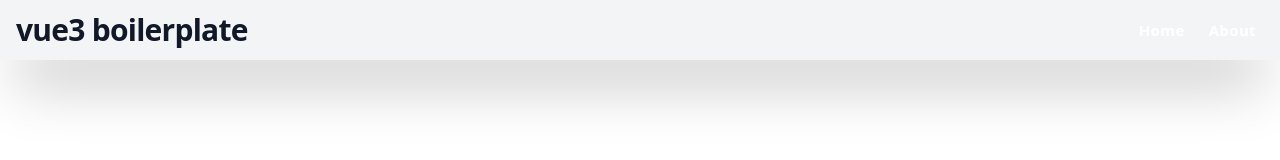
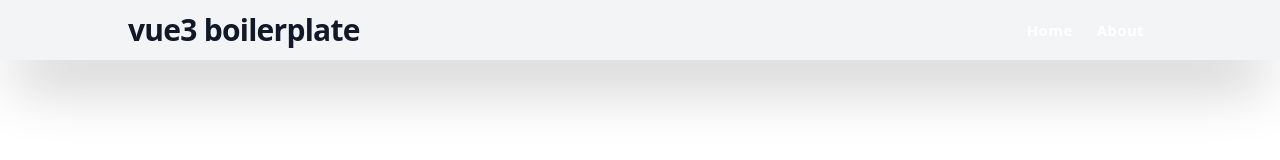
Before and after one commit to savconstantine/vue3-boilerplate, a Vue app: page / in a window 1280 px wide. Shown: the top 160 px of the page. Built offline with nearby package versions, Linux system fonts and the light colour scheme.

Commit message:
set max-width to header

```diff
--- a/src/components/Header.vue
+++ b/src/components/Header.vue
@@ -1,7 +1,8 @@
 <template>
   <header
-    class="bg-gray-100 dark:bg-gray-800 sm:flex sm:justify-between sm:items-center sm:px-4 sm:py-3 shadow-[0_35px_60px_-15px_rgba(0,0,0,0.3)]"
+    class="bg-gray-100 dark:bg-gray-800 sm:px-4 sm:py-3 shadow-[0_35px_60px_-15px_rgba(0,0,0,0.3)]"
   >
+    <div class="max-w-screen-lg mx-auto sm:flex sm:justify-between sm:items-center">
       <div class="flex items-center justify-between px-4 py-3 sm:p-0">
         <div>
           <h1
@@ -35,7 +36,6 @@
         :class="isOpen ? 'block' : 'hidden'"
         class="px-2 pt-2 pb-4 sm:flex sm:p-0"
       >
-
         <RouterLink
           class="block px-2 py-1 text-white font-semibold rounded hover:bg-gray-800 sm:mt-0 sm:ml-2"
           to="/"
@@ -47,6 +47,7 @@
           >About</RouterLink
         >
       </nav>
+    </div>
   </header>
 </template>
 
```
Lines whose indentation alone changed are shown as unchanged.
